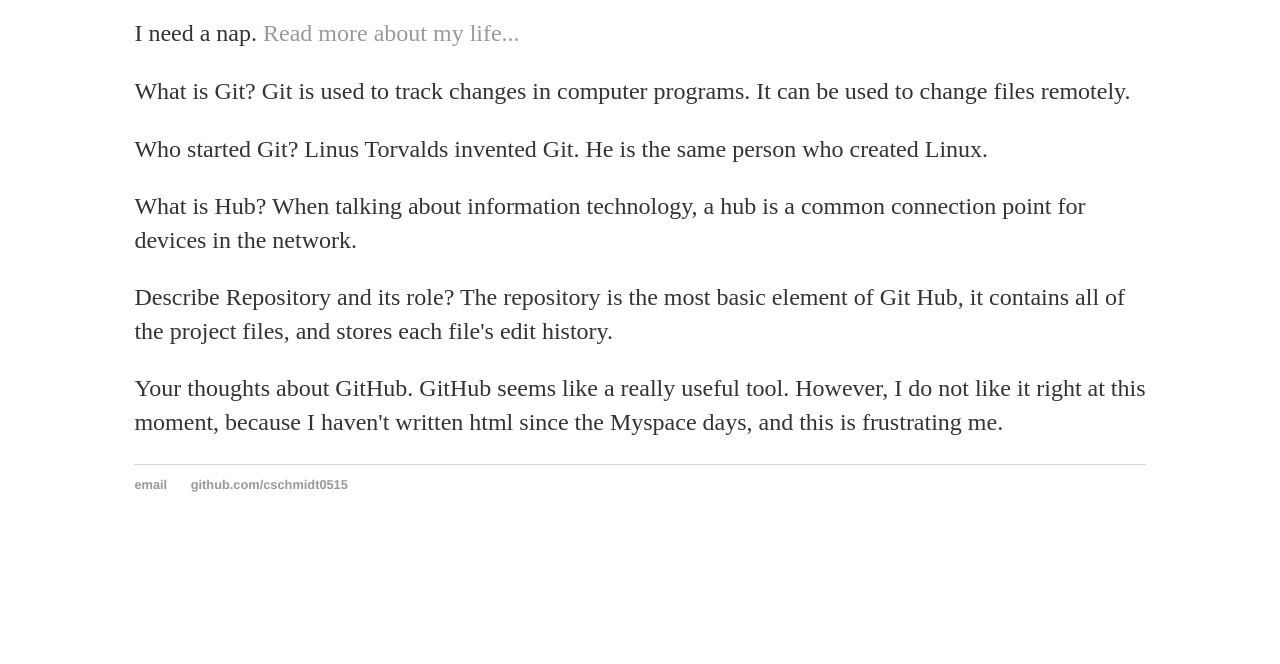
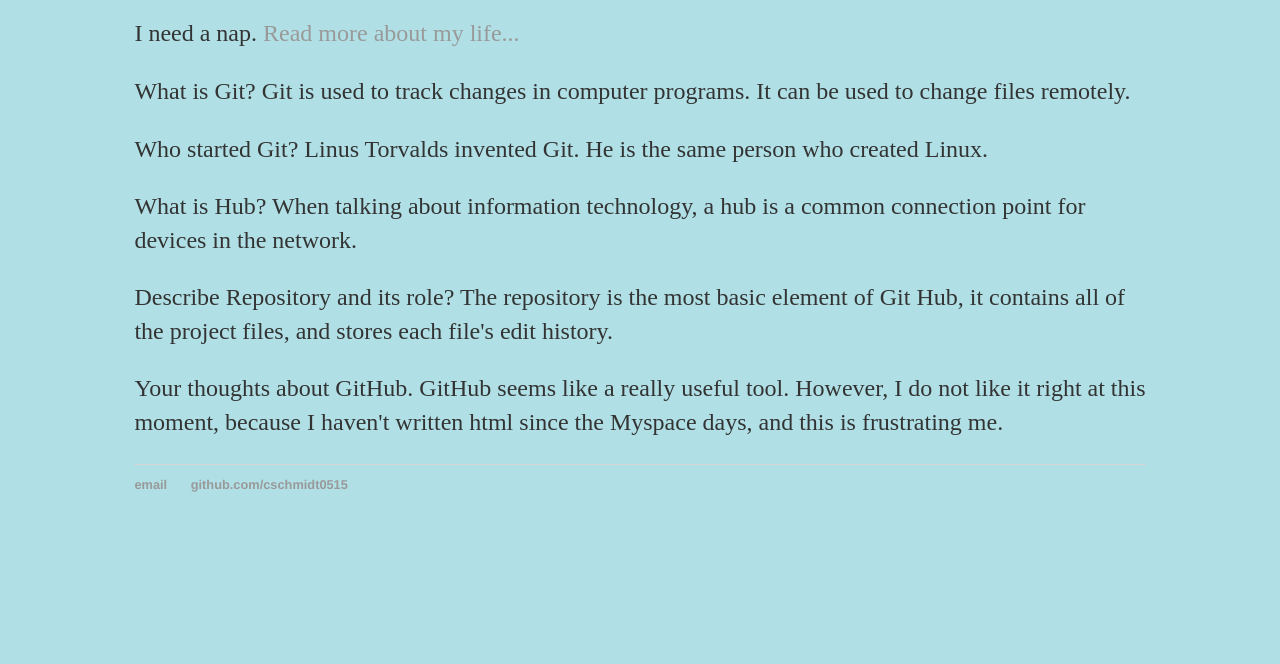
Before and after one commit to cschmidt0515/cschmidt0515.github.io, a plain HTML site: page index.html in a window 1280 px wide. Shown: the part 136-800 px from the top of the page. Drawn offline with Linux system fonts and the light colour scheme.

Commit message:
Update main.css

```diff
--- a/css/main.css
+++ b/css/main.css
@@ -1,5 +1,3 @@
-
-@@ -0,0 +1,46 @@
 body
 {
     background-color:powderblue;
```
